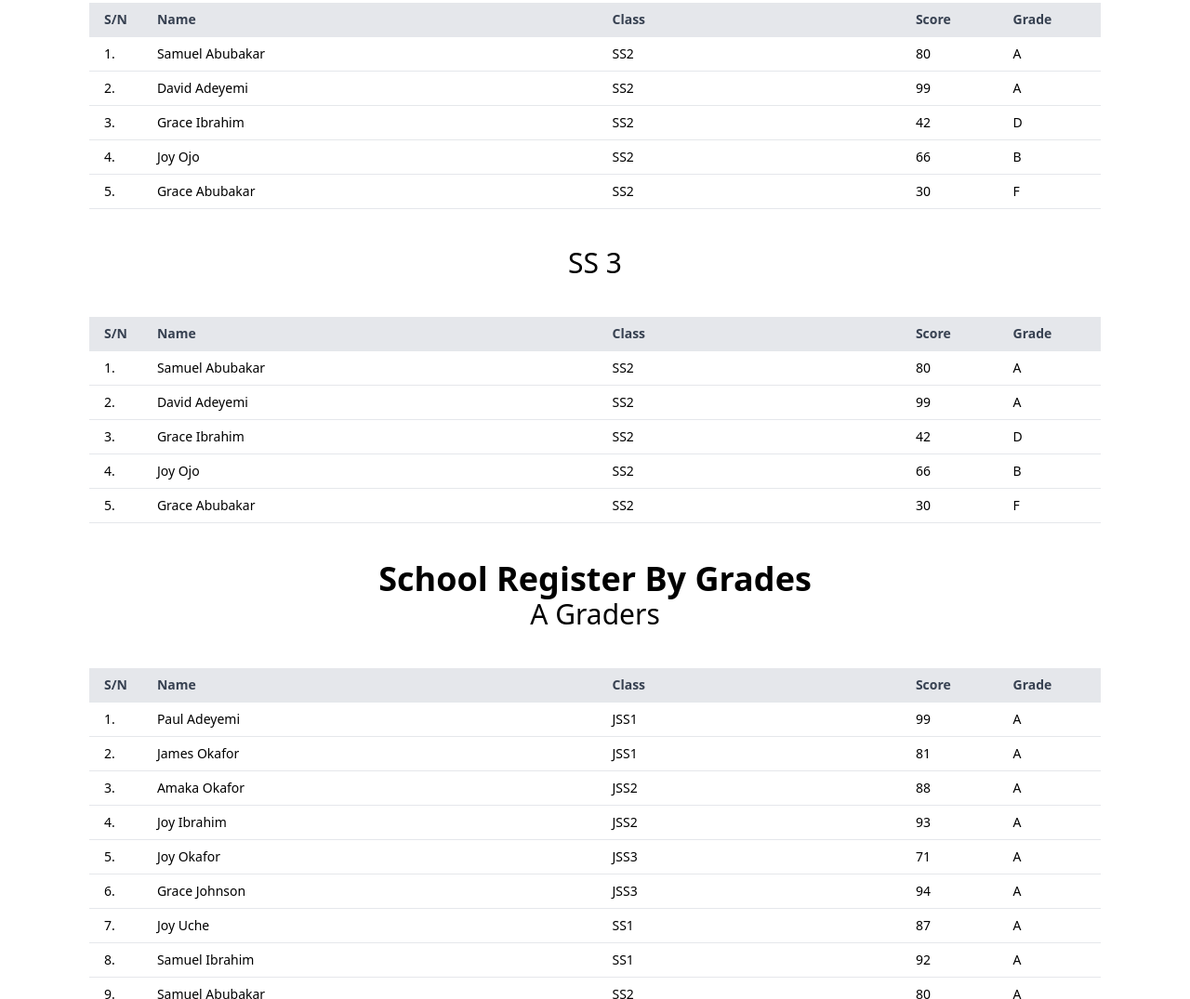
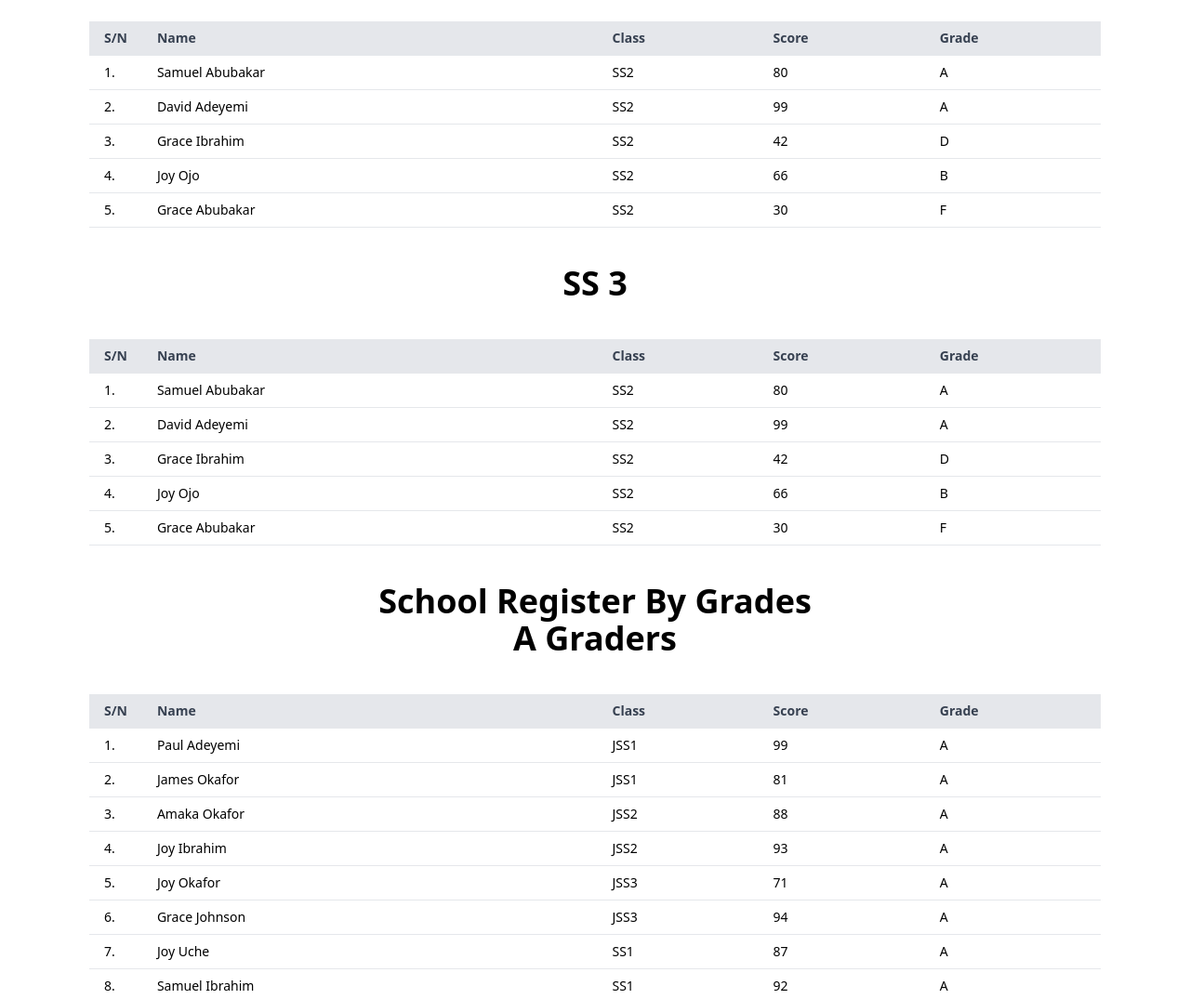
Before and after one commit to dgplang/student-records, a website: page index.html in a window 1280 px wide. Shown: the part 2900-3975 px from the top of the page at 93% size. Drawn offline with Linux system fonts and the light colour scheme; a web font is replaced by a local one.

Commit message:
adjusts  table columns

```diff
--- a/index.html
+++ b/index.html
@@ -52,7 +52,6 @@
         ]
 
         // All Students
-
         let generalContainer = document.querySelector("#general-container")
         generalContainer.setAttribute("class", "py-12")
         let title = document.createElement("h1")
@@ -66,7 +65,7 @@
         allStudentsContainer.setAttribute("class", "mx-24 my-10")
         generalContainer.appendChild(allStudentsContainer)
 
-        let allStudentsHTML = "<table class='min-w-fit'><tr class='bg-gray-200 text-left text-sm font-semibold text-gray-700'><th class='px-4 py-2 border-b w-[5%]'>S/N</th><th class='px-4 py-2 border-b w-[45%]'>Name</th><th class='px-4 py-2 border-b w-[30%]'>Class</th><th class='px-4 py-2 border-b W-[10%]'>Score</th><th class='px-4 py-2 border-b W-[10%]'>Grade</th></tr><tbody class='text-sm'>"
+        let allStudentsHTML = "<table class='min-w-fit'><tr class='bg-gray-200 text-left text-sm font-semibold text-gray-700'><th class='px-4 py-2 border-b w-[5%]'>S/N</th><th class='px-4 py-2 border-b w-[45%]'>Name</th><th class='px-4 py-2 border-b w-[20%]'>Class</th><th class='px-4 py-2 border-b W-[15%]'>Score</th><th class='px-4 py-2 border-b W-[15%]'>Grade</th></tr><tbody class='text-sm'>"
         let sn = 1
         let totalScore = 0
 
@@ -114,7 +113,7 @@
 
         // JSS 1
         let jss1title = document.createElement("h1")
-        jss1title.setAttribute("class", "text-center text-3xl")
+        jss1title.setAttribute("class", "text-xl sm:text-2xl md:text-3xl lg:text-4xl font-bold text-center")
         jss1title.innerText = "JSS 1"
         classContainer.appendChild(jss1title)
 
@@ -123,7 +122,7 @@
         jss1Container.setAttribute("class", "mx-24 my-10")
         classContainer.appendChild(jss1Container)
 
-        let jss1HTML = "<table class='min-w-fit'><tr class='bg-gray-200 text-left text-sm font-semibold text-gray-700'><th class='px-4 py-2 border-b w-[5%]'>S/N</th><th class='px-4 py-2 border-b w-[45%]'>Name</th><th class='px-4 py-2 border-b w-[30%]'>Class</th><th class='px-4 py-2 border-b W-[10%]'>Score</th><th class='px-4 py-2 border-b W-[10%]'>Grade</th></tr><tbody class='text-sm'>"
+        let jss1HTML = "<table class='min-w-fit'><tr class='bg-gray-200 text-left text-sm font-semibold text-gray-700'><th class='px-4 py-2 border-b w-[5%]'>S/N</th><th class='px-4 py-2 border-b w-[45%]'>Name</th><th class='px-4 py-2 border-b w-[20%]'>Class</th><th class='px-4 py-2 border-b W-[15%]'>Score</th><th class='px-4 py-2 border-b W-[15%]'>Grade</th></tr><tbody class='text-sm'>"
 
         let sn1 = 1
 
@@ -159,7 +158,7 @@
 
         // JSS 2
         let jss2title = document.createElement("h1")
-        jss2title.setAttribute("class", "text-center text-3xl")
+        jss2title.setAttribute("class", "text-xl sm:text-2xl md:text-3xl lg:text-4xl font-bold text-center")
         jss2title.innerText = "JSS 2"
         classContainer.appendChild(jss2title)
 
@@ -168,7 +167,7 @@
         jss2Container.setAttribute("class", "mx-24 my-10")
         classContainer.appendChild(jss2Container)
 
-        let jss2HTML = "<table class='min-w-fit'><tr class='bg-gray-200 text-left text-sm font-semibold text-gray-700'><th class='px-4 py-2 border-b w-[5%]'>S/N</th><th class='px-4 py-2 border-b w-[45%]'>Name</th><th class='px-4 py-2 border-b w-[30%]'>Class</th><th class='px-4 py-2 border-b W-[10%]'>Score</th><th class='px-4 py-2 border-b W-[10%]'>Grade</th></tr><tbody class='text-sm'>"
+        let jss2HTML = "<table class='min-w-fit'><tr class='bg-gray-200 text-left text-sm font-semibold text-gray-700'><th class='px-4 py-2 border-b w-[5%]'>S/N</th><th class='px-4 py-2 border-b w-[45%]'>Name</th><th class='px-4 py-2 border-b w-[20%]'>Class</th><th class='px-4 py-2 border-b W-[15%]'>Score</th><th class='px-4 py-2 border-b W-[15%]'>Grade</th></tr><tbody class='text-sm'>"
 
         let sn2 = 1
 
@@ -204,7 +203,7 @@
 
         // JSS 3
         let jss3title = document.createElement("h1")
-        jss3title.setAttribute("class", "text-center text-3xl")
+        jss3title.setAttribute("class", "text-xl sm:text-2xl md:text-3xl lg:text-4xl font-bold text-center")
         jss3title.innerText = "JSS 3"
         classContainer.appendChild(jss3title)
 
@@ -213,7 +212,7 @@
         jss3Container.setAttribute("class", "mx-24 my-10")
         classContainer.appendChild(jss3Container)
 
-        let jss3HTML = "<table class='min-w-fit'><tr class='bg-gray-200 text-left text-sm font-semibold text-gray-700'><th class='px-4 py-2 border-b w-[5%]'>S/N</th><th class='px-4 py-2 border-b w-[45%]'>Name</th><th class='px-4 py-2 border-b w-[30%]'>Class</th><th class='px-4 py-2 border-b W-[10%]'>Score</th><th class='px-4 py-2 border-b W-[10%]'>Grade</th></tr><tbody class='text-sm'>"
+        let jss3HTML = "<table class='min-w-fit'><tr class='bg-gray-200 text-left text-sm font-semibold text-gray-700'><th class='px-4 py-2 border-b w-[5%]'>S/N</th><th class='px-4 py-2 border-b w-[45%]'>Name</th><th class='px-4 py-2 border-b w-[20%]'>Class</th><th class='px-4 py-2 border-b W-[15%]'>Score</th><th class='px-4 py-2 border-b W-[15%]'>Grade</th></tr><tbody class='text-sm'>"
 
         let sn3 = 1
 
@@ -249,7 +248,7 @@
 
         // SS 1
         let ss1title = document.createElement("h1")
-        ss1title.setAttribute("class", "text-center text-3xl")
+        ss1title.setAttribute("class", "text-xl sm:text-2xl md:text-3xl lg:text-4xl font-bold text-center")
         ss1title.innerText = "SS 1"
         classContainer.appendChild(ss1title)
 
@@ -258,7 +257,7 @@
         ss1Container.setAttribute("class", "mx-24 my-10")
         classContainer.appendChild(ss1Container)
 
-        let ss1HTML = "<table class='min-w-fit'><tr class='bg-gray-200 text-left text-sm font-semibold text-gray-700'><th class='px-4 py-2 border-b w-[5%]'>S/N</th><th class='px-4 py-2 border-b w-[45%]'>Name</th><th class='px-4 py-2 border-b w-[30%]'>Class</th><th class='px-4 py-2 border-b W-[10%]'>Score</th><th class='px-4 py-2 border-b W-[10%]'>Grade</th></tr><tbody class='text-sm'>"
+        let ss1HTML = "<table class='min-w-fit'><tr class='bg-gray-200 text-left text-sm font-semibold text-gray-700'><th class='px-4 py-2 border-b w-[5%]'>S/N</th><th class='px-4 py-2 border-b w-[45%]'>Name</th><th class='px-4 py-2 border-b w-[20%]'>Class</th><th class='px-4 py-2 border-b W-[15%]'>Score</th><th class='px-4 py-2 border-b W-[15%]'>Grade</th></tr><tbody class='text-sm'>"
 
         let sn4 = 1
 
@@ -294,7 +293,7 @@
 
         // SS 2
         let ss2title = document.createElement("h1")
-        ss2title.setAttribute("class", "text-center text-3xl")
+        ss2title.setAttribute("class", "text-xl sm:text-2xl md:text-3xl lg:text-4xl font-bold text-center")
         ss2title.innerText = "SS 2"
         classContainer.appendChild(ss2title)
 
@@ -303,7 +302,7 @@
         ss2Container.setAttribute("class", "mx-24 my-10")
         classContainer.appendChild(ss2Container)
 
-        let ss2HTML = "<table class='min-w-fit'><tr class='bg-gray-200 text-left text-sm font-semibold text-gray-700'><th class='px-4 py-2 border-b w-[5%]'>S/N</th><th class='px-4 py-2 border-b w-[45%]'>Name</th><th class='px-4 py-2 border-b w-[30%]'>Class</th><th class='px-4 py-2 border-b W-[10%]'>Score</th><th class='px-4 py-2 border-b W-[10%]'>Grade</th></tr><tbody class='text-sm'>"
+        let ss2HTML = "<table class='min-w-fit'><tr class='bg-gray-200 text-left text-sm font-semibold text-gray-700'><th class='px-4 py-2 border-b w-[5%]'>S/N</th><th class='px-4 py-2 border-b w-[45%]'>Name</th><th class='px-4 py-2 border-b w-[20%]'>Class</th><th class='px-4 py-2 border-b W-[15%]'>Score</th><th class='px-4 py-2 border-b W-[15%]'>Grade</th></tr><tbody class='text-sm'>"
 
         let sn5 = 1
 
@@ -339,7 +338,7 @@
 
         // SS 3
         let ss3title = document.createElement("h1")
-        ss3title.setAttribute("class", "text-center text-3xl")
+        ss3title.setAttribute("class", "text-xl sm:text-2xl md:text-3xl lg:text-4xl font-bold text-center")
         ss3title.innerText = "SS 3"
         classContainer.appendChild(ss3title)
 
@@ -348,7 +347,7 @@
         ss3Container.setAttribute("class", "mx-24 my-10")
         classContainer.appendChild(ss3Container)
 
-        let ss3HTML = "<table class='min-w-fit'><tr class='bg-gray-200 text-left text-sm font-semibold text-gray-700'><th class='px-4 py-2 border-b w-[5%]'>S/N</th><th class='px-4 py-2 border-b w-[45%]'>Name</th><th class='px-4 py-2 border-b w-[30%]'>Class</th><th class='px-4 py-2 border-b W-[10%]'>Score</th><th class='px-4 py-2 border-b W-[10%]'>Grade</th></tr><tbody class='text-sm'>"
+        let ss3HTML = "<table class='min-w-fit'><tr class='bg-gray-200 text-left text-sm font-semibold text-gray-700'><th class='px-4 py-2 border-b w-[5%]'>S/N</th><th class='px-4 py-2 border-b w-[45%]'>Name</th><th class='px-4 py-2 border-b w-[20%]'>Class</th><th class='px-4 py-2 border-b W-[15%]'>Score</th><th class='px-4 py-2 border-b W-[15%]'>Grade</th></tr><tbody class='text-sm'>"
 
         let sn6 = 1
 
@@ -392,7 +391,7 @@
 
         // Grade A
         let aTitle = document.createElement("h1")
-        aTitle.setAttribute("class", "text-center text-3xl")
+        aTitle.setAttribute("class", "text-xl sm:text-2xl md:text-3xl lg:text-4xl font-bold text-center")
         aTitle.innerText = "A Graders"
         gradeContainer.appendChild(aTitle)
 
@@ -401,7 +400,7 @@
         aContainer.setAttribute("class", "mx-24 my-10")
         gradeContainer.appendChild(aContainer)
 
-        let aHTML = "<table class='min-w-fit'><tr class='bg-gray-200 text-left text-sm font-semibold text-gray-700'><th class='px-4 py-2 border-b w-[5%]'>S/N</th><th class='px-4 py-2 border-b w-[45%]'>Name</th><th class='px-4 py-2 border-b w-[30%]'>Class</th><th class='px-4 py-2 border-b W-[10%]'>Score</th><th class='px-4 py-2 border-b W-[10%]'>Grade</th></tr><tbody class='text-sm'>"
+        let aHTML = "<table class='min-w-fit'><tr class='bg-gray-200 text-left text-sm font-semibold text-gray-700'><th class='px-4 py-2 border-b w-[5%]'>S/N</th><th class='px-4 py-2 border-b w-[45%]'>Name</th><th class='px-4 py-2 border-b w-[20%]'>Class</th><th class='px-4 py-2 border-b W-[15%]'>Score</th><th class='px-4 py-2 border-b W-[15%]'>Grade</th></tr><tbody class='text-sm'>"
 
         let snA = 1
 
@@ -434,7 +433,7 @@
 
         // Grade B
         let bTitle = document.createElement("h1")
-        bTitle.setAttribute("class", "text-center text-3xl")
+        bTitle.setAttribute("class", "text-xl sm:text-2xl md:text-3xl lg:text-4xl font-bold text-center")
         bTitle.innerText = "B Graders"
         gradeContainer.appendChild(bTitle)
 
@@ -443,7 +442,7 @@
         bContainer.setAttribute("class", "mx-24 my-10")
         gradeContainer.appendChild(bContainer)
 
-        let bHTML = "<table class='min-w-fit'><tr class='bg-gray-200 text-left text-sm font-semibold text-gray-700'><th class='px-4 py-2 border-b w-[5%]'>S/N</th><th class='px-4 py-2 border-b w-[45%]'>Name</th><th class='px-4 py-2 border-b w-[30%]'>Class</th><th class='px-4 py-2 border-b W-[10%]'>Score</th><th class='px-4 py-2 border-b W-[10%]'>Grade</th></tr><tbody class='text-sm'>"
+        let bHTML = "<table class='min-w-fit'><tr class='bg-gray-200 text-left text-sm font-semibold text-gray-700'><th class='px-4 py-2 border-b w-[5%]'>S/N</th><th class='px-4 py-2 border-b w-[45%]'>Name</th><th class='px-4 py-2 border-b w-[20%]'>Class</th><th class='px-4 py-2 border-b W-[15%]'>Score</th><th class='px-4 py-2 border-b W-[15%]'>Grade</th></tr><tbody class='text-sm'>"
 
         let snB = 1
 
@@ -476,7 +475,7 @@
 
         // Grade C
         let cTitle = document.createElement("h1")
-        cTitle.setAttribute("class", "text-center text-3xl")
+        cTitle.setAttribute("class", "text-xl sm:text-2xl md:text-3xl lg:text-4xl font-bold text-center")
         cTitle.innerText = "C Graders"
         gradeContainer.appendChild(cTitle)
 
@@ -485,7 +484,7 @@
         cContainer.setAttribute("class", "mx-24 my-10")
         gradeContainer.appendChild(cContainer)
 
-        let cHTML = "<table class='min-w-fit'><tr class='bg-gray-200 text-left text-sm font-semibold text-gray-700'><th class='px-4 py-2 border-b w-[5%]'>S/N</th><th class='px-4 py-2 border-b w-[45%]'>Name</th><th class='px-4 py-2 border-b w-[30%]'>Class</th><th class='px-4 py-2 border-b W-[10%]'>Score</th><th class='px-4 py-2 border-b W-[10%]'>Grade</th></tr><tbody class='text-sm'>"
+        let cHTML = "<table class='min-w-fit'><tr class='bg-gray-200 text-left text-sm font-semibold text-gray-700'><th class='px-4 py-2 border-b w-[5%]'>S/N</th><th class='px-4 py-2 border-b w-[45%]'>Name</th><th class='px-4 py-2 border-b w-[20%]'>Class</th><th class='px-4 py-2 border-b W-[15%]'>Score</th><th class='px-4 py-2 border-b W-[15%]'>Grade</th></tr><tbody class='text-sm'>"
 
         let snC = 1
 
@@ -518,7 +517,7 @@
 
         // Grade D
         let dTitle = document.createElement("h1")
-        dTitle.setAttribute("class", "text-center text-3xl")
+        dTitle.setAttribute("class", "text-xl sm:text-2xl md:text-3xl lg:text-4xl font-bold text-center")
         dTitle.innerText = "D Graders"
         gradeContainer.appendChild(dTitle)
 
@@ -527,7 +526,7 @@
         dContainer.setAttribute("class", "mx-24 my-10")
         gradeContainer.appendChild(dContainer)
 
-        let dHTML = "<table class='min-w-fit'><tr class='bg-gray-200 text-left text-sm font-semibold text-gray-700'><th class='px-4 py-2 border-b w-[5%]'>S/N</th><th class='px-4 py-2 border-b w-[45%]'>Name</th><th class='px-4 py-2 border-b w-[30%]'>Class</th><th class='px-4 py-2 border-b W-[10%]'>Score</th><th class='px-4 py-2 border-b W-[10%]'>Grade</th></tr><tbody class='text-sm'>"
+        let dHTML = "<table class='min-w-fit'><tr class='bg-gray-200 text-left text-sm font-semibold text-gray-700'><th class='px-4 py-2 border-b w-[5%]'>S/N</th><th class='px-4 py-2 border-b w-[45%]'>Name</th><th class='px-4 py-2 border-b w-[20%]'>Class</th><th class='px-4 py-2 border-b W-[15%]'>Score</th><th class='px-4 py-2 border-b W-[15%]'>Grade</th></tr><tbody class='text-sm'>"
 
         let snD = 1
 
@@ -560,7 +559,7 @@
 
         // Grade F
         let fTitle = document.createElement("h1")
-        fTitle.setAttribute("class", "text-center text-3xl")
+        fTitle.setAttribute("class", "text-xl sm:text-2xl md:text-3xl lg:text-4xl font-bold text-center")
         fTitle.innerText = "Failed"
         gradeContainer.appendChild(fTitle)
 
@@ -569,7 +568,7 @@
         fContainer.setAttribute("class", "mx-24 my-10")
         gradeContainer.appendChild(fContainer)
 
-        let fHTML = "<table class='min-w-fit'><tr class='bg-gray-200 text-left text-sm font-semibold text-gray-700'><th class='px-4 py-2 border-b w-[5%]'>S/N</th><th class='px-4 py-2 border-b w-[45%]'>Name</th><th class='px-4 py-2 border-b w-[30%]'>Class</th><th class='px-4 py-2 border-b W-[10%]'>Score</th><th class='px-4 py-2 border-b W-[10%]'>Grade</th></tr><tbody class='text-sm'>"
+        let fHTML = "<table class='min-w-fit'><tr class='bg-gray-200 text-left text-sm font-semibold text-gray-700'><th class='px-4 py-2 border-b w-[5%]'>S/N</th><th class='px-4 py-2 border-b w-[45%]'>Name</th><th class='px-4 py-2 border-b w-[20%]'>Class</th><th class='px-4 py-2 border-b W-[15%]'>Score</th><th class='px-4 py-2 border-b W-[15%]'>Grade</th></tr><tbody class='text-sm'>"
 
         let snF = 1
 
```
Also changed, not shown: dist/index.html.
